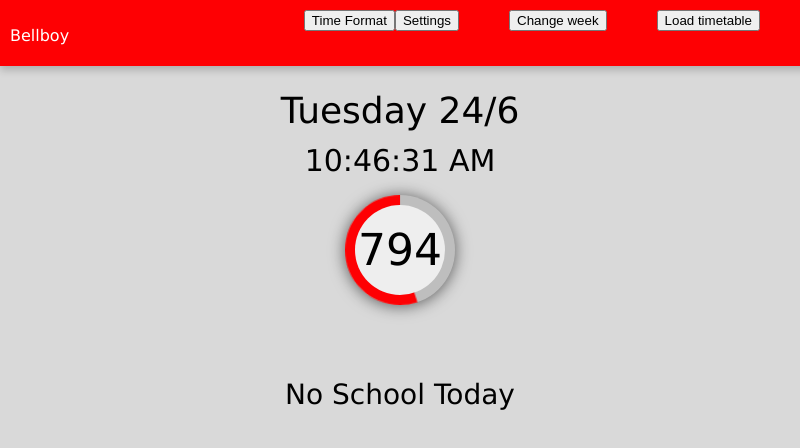
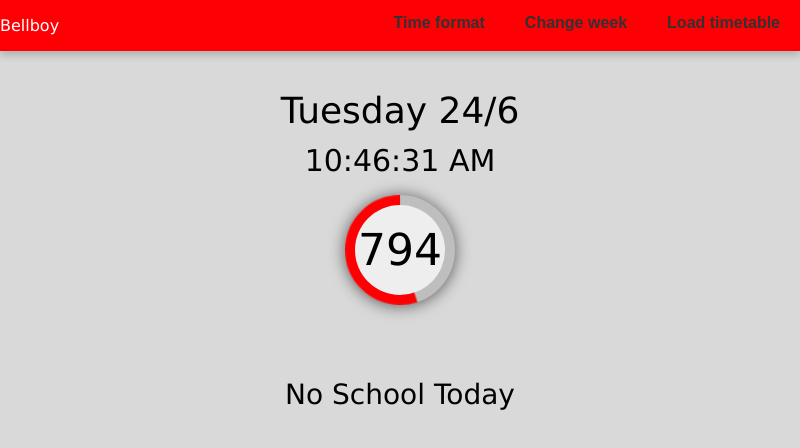
Before and after one commit to Noklle/bellboy-electron, an Electron app: page index.html in a window 800 px wide. Drawn offline with Linux system fonts and the light colour scheme; no server answers.

Commit message:
top bar buttons restructured

```diff
--- a/index.html
+++ b/index.html
@@ -7,14 +7,12 @@
 <body>
     <div class="topBar">
         <p style="float: left;">Bellboy</p>
-        <div>
-            <!-- <button id="uploadBtn" onclick="document.getElementById('ttblupload').click()" style="float: right; margin-right: 50px;">Upload timetable</button>
-            <input type="file" id="ttblupload" name="ttblupload" accept=".ics" style="float: right; display: none;" /> -->
-            <button type="button" id="loadTTBL" style="float: right; margin-right: 50px;">Load timetable</button>
-            <button type="button" id="weekSelect" onclick="changeWeek()" style="float: right; margin-right: 50px;">Change week</button>
-        </div>
-        <a href="src/settings.html"><button class="settingsbtn" id="settingsbtn" type="button" onclick="open_settings()" style="float: right; margin-right: 50px;">Settings</button></a>
-        <button class="time24button" id="time24button" type="button" onclick="time24Toggle()" style="float: right;">Time Format</button>
+        <!-- <button id="uploadBtn" onclick="document.getElementById('ttblupload').click()" style="float: right; margin-right: 50px;">Upload timetable</button>
+        <input type="file" id="ttblupload" name="ttblupload" accept=".ics" style="float: right; display: none;" /> -->
+        <button type="button" id="loadTTBL">Load timetable</button>
+        <button type="button" id="weekSelect" onclick="changeWeek()">Change week</button>
+        <!--<a href="src/settings.html"><button class="settingsbtn" id="settingsbtn" type="button" onclick="open_settings()" style="float: right; margin-right: 50px;">Settings</button></a>-->
+        <button class="time24button" id="time24button" type="button" onclick="time24Toggle()">Time format</button>
     </div>
     <div id="date"></div>
     <div id="clock"></div>
--- a/styles.css
+++ b/styles.css
@@ -16,13 +16,28 @@ html, body {
 .topBar {
 	background-color: #fe0003;
 	color: white;
-	padding: 10px 10px 5px;
-	margin-right: 50px;
 	margin-bottom: 20px;
 	min-width: 100%;
 	position: fixed;
 	max-height: 70px;
 	box-shadow: 0 4px 8px rgba(0,0,0,0.2);
+}
+
+.topBar button {
+	float: right;
+	color: #323232;
+	background-color: #fe0003;
+	text-align: center;
+	padding: 14px 20px;
+	text-decoration: none;
+	border: none;
+	font-size: 16px;
+	font-weight: 900;
+}
+
+.topBar button:hover {
+	background-color: #a90002;
+	color: white;
 }
 
 #dialRimTrack {
```
